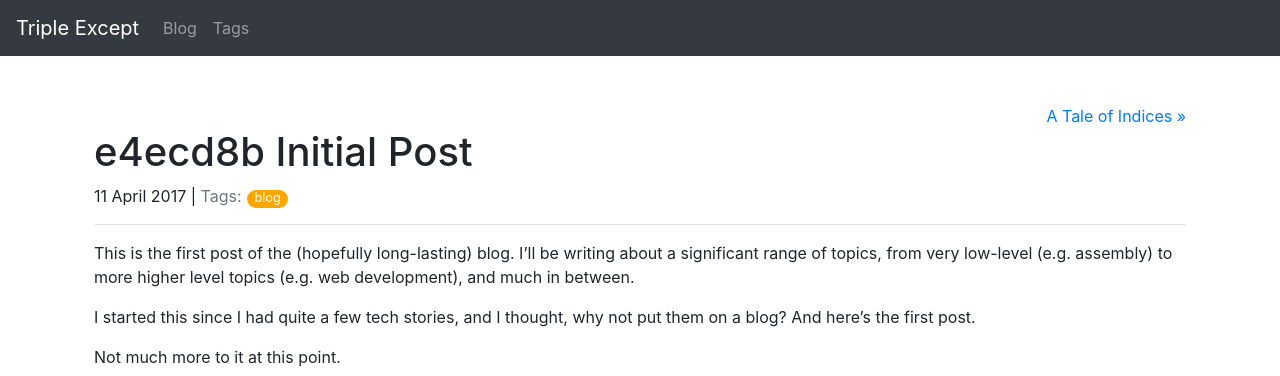
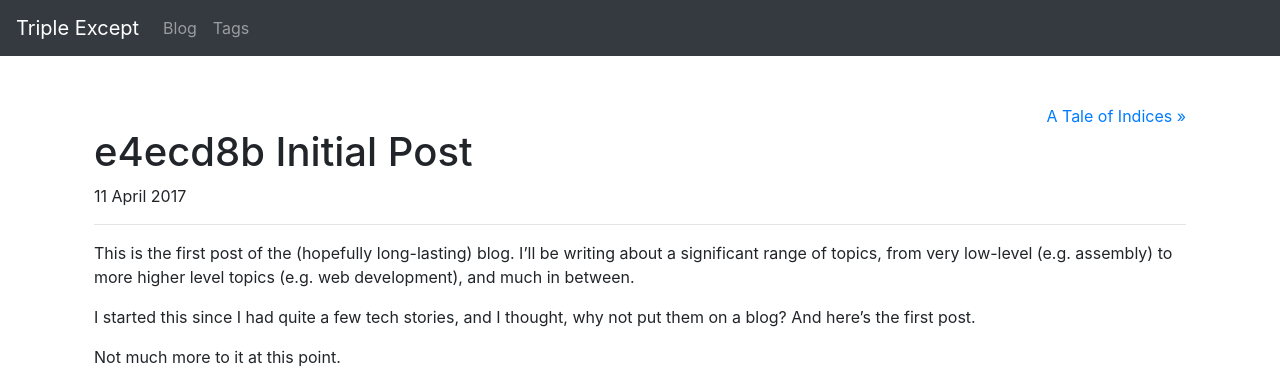
Before and after one commit to ralismark/ralismark.github.io, a Jekyll site: the page built from _posts/2017-04-11-initial-post.md, in a window 1280 px wide. Shown: the top 376 px of the page. Built offline with Jekyll 4.4.1, drawn with Linux system fonts in a browser that asks for light colours; nearby versions of some CDN libraries.

Commit message:
Various improvements

```diff
--- a/_config.yml
+++ b/_config.yml
@@ -14,7 +14,7 @@
 
 kramdown:
   # Use Github-flavoured markdown (e.g. triple backtick code)
-  imput: GFM
+  input: GFM
   syntax_highlighter: rouge
 
   syntax_highlighter_opts:
@@ -40,4 +40,5 @@
   - README.md
   - Dockerfile
   - Makefile
-  - tag/
+
+# vim: set et ts=2:
--- a/_includes/meta.html
+++ b/_includes/meta.html
@@ -17,6 +17,7 @@
 <meta charset="utf-8" />
 <meta http-equiv='Content-Type' content='text/html; charset=utf-8'>
 <meta http-equiv='X-UA-Compatible' content='IE=edge'>
+<meta http-equiv="X-Clacks-Overhead" content="GNU Terry Pratchett" />
 <meta name="viewport" content="width=device-width, initial-scale=1, shrink-to-fit=no">
 
 <meta name="description" content="{{ page.excerpt | default: site.description | strip_html | normalize_whitespace | truncate: 160 | escape }}">
--- a/_includes/post-nav.html
+++ b/_includes/post-nav.html
@@ -1,4 +1,4 @@
-<div class="row">
+<nav class="row">
 	<div class="col-sm-6">
 	{% if page.previous %}
 		<a href="{{ page.previous.url | relative_url }}">&laquo {{ page.previous.title }}</a>
@@ -10,4 +10,4 @@
 		<a href="{{ page.next.url | relative_url }}">{{ page.next.title }} &raquo</a>
 	{% endif %}
 	</div>
-</div>
+</nav>
--- a/_layouts/post.html
+++ b/_layouts/post.html
@@ -8,7 +8,7 @@
 
 <div id="post-meta">
 	<span id="post-date">{{ page.date | date_to_long_string }}</span>
-	{% if page.tags %}
+	{% if page.tags == blank %}
 	|
 	<span id="post-tags">
 		<span class="text-muted">Tags:</span>
```
